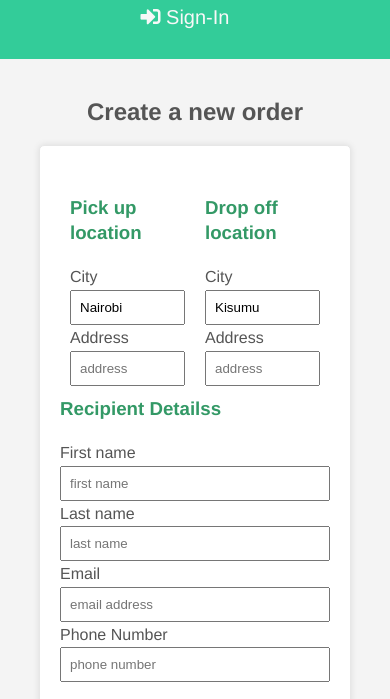
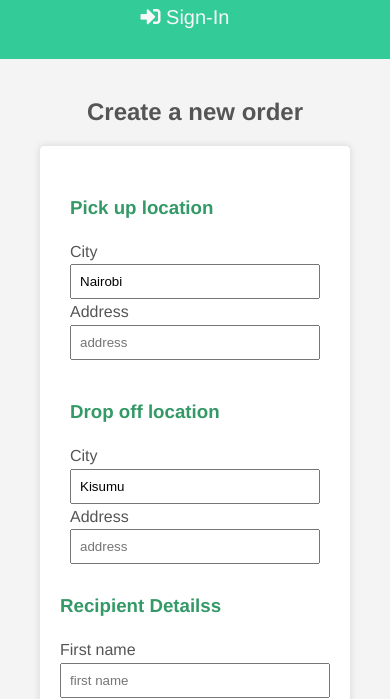
Before and after one commit to cob04/Send-It, a plain HTML site: page UI/create-order.html in a window 390 px wide. Shown: the part 88-787 px from the top of the page. Drawn offline with Linux system fonts and the light colour scheme.

Commit message:
[Feature #161672776] make the form responsive

```diff
--- a/UI/css/style.css
+++ b/UI/css/style.css
@@ -267,4 +267,8 @@ hr {
 	.main {
 		padding-top: 20px;
 	}
+	.make-order-form .location {
+		float: none;
+		width: 100%;
+	}
 }
```
